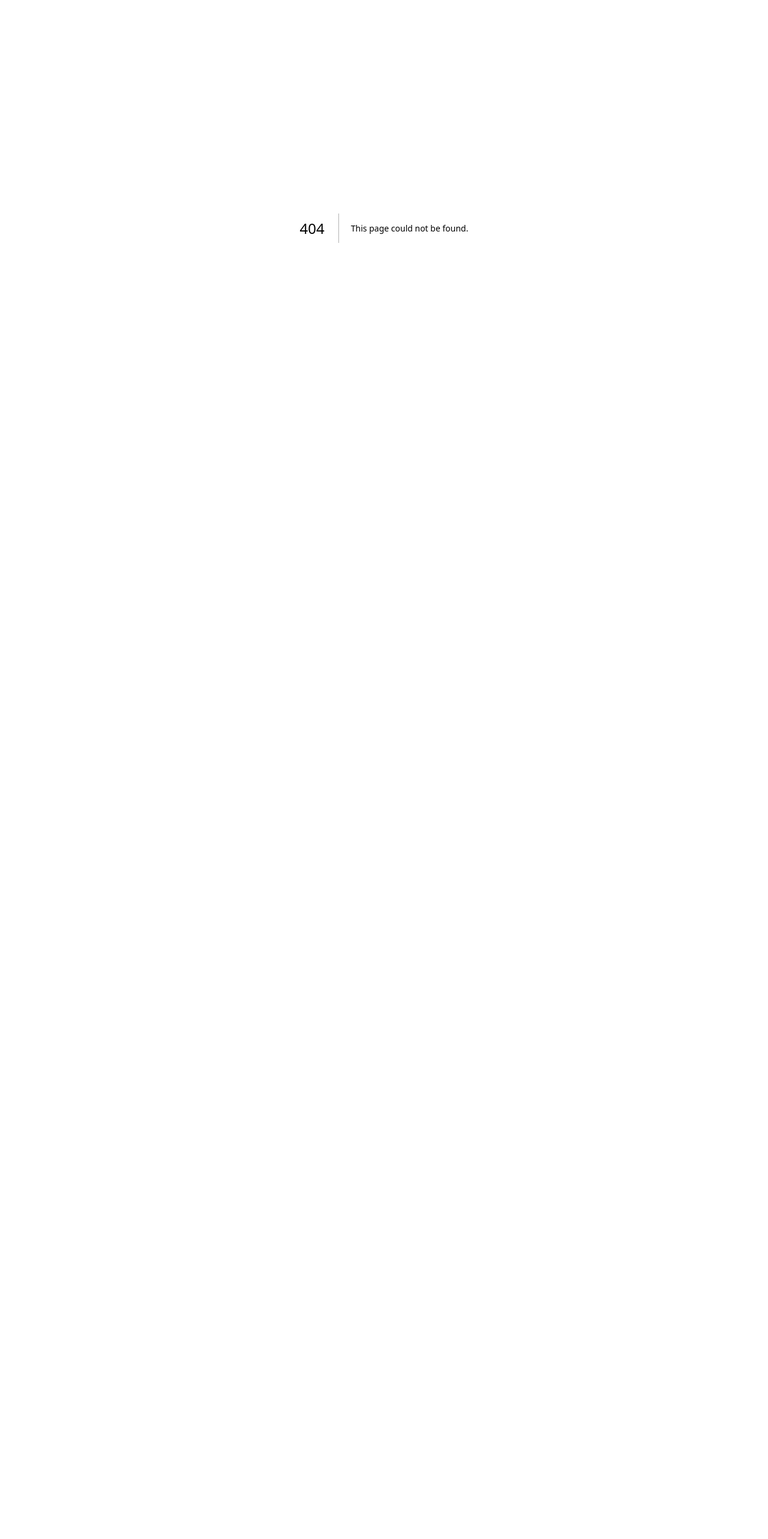
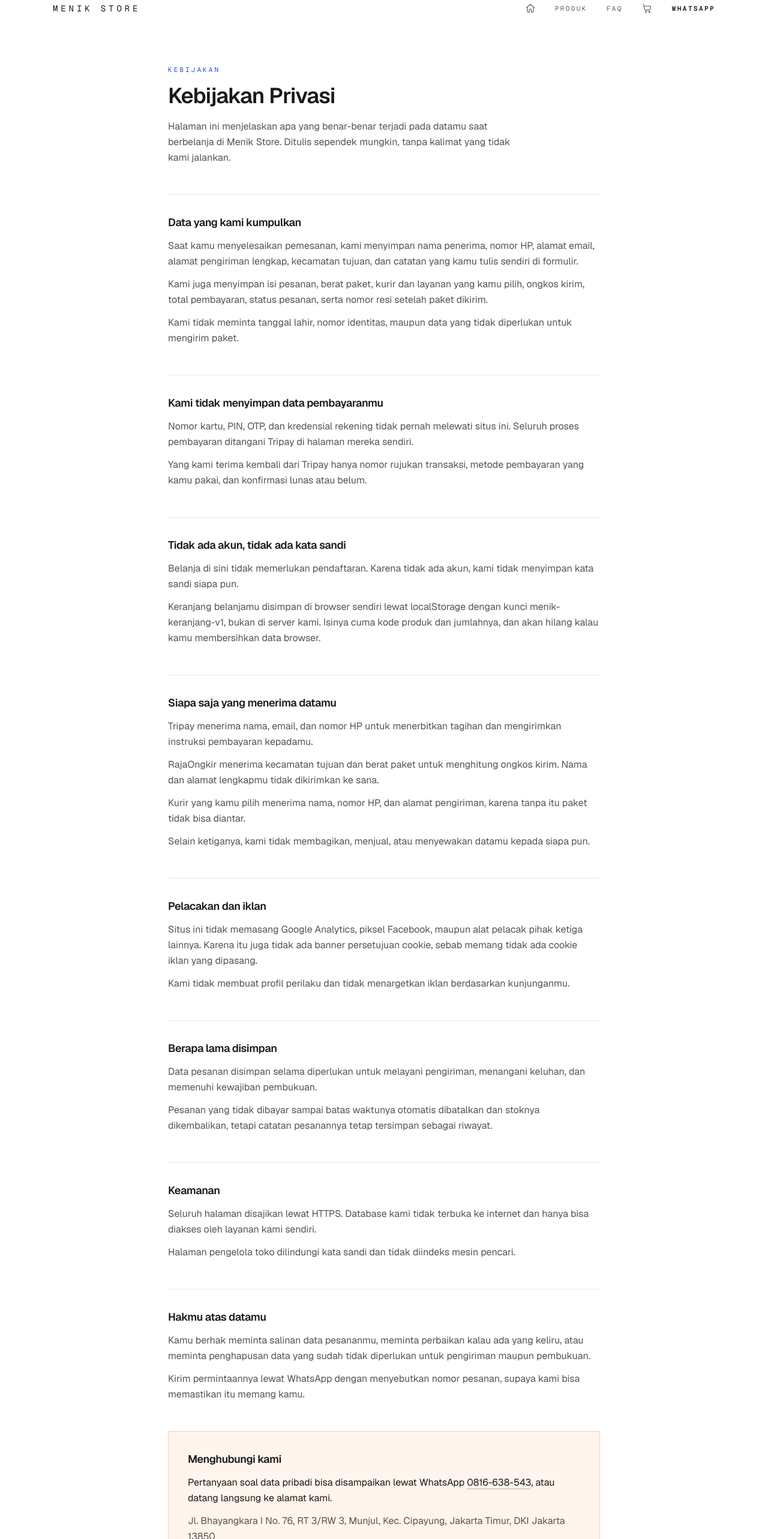
Before and after one commit to winterheatherica/ecommerce, a Next.js app in the folder frontend/: page /privasi in a window 1280 px wide. Before the commit this address had no page. Shown: the part 20-2586 px from the top of the page at 60% size. Before the commit the page ends 800 px from the top, so only its background shows below. Built offline with nearby package versions, Linux system fonts and the light colour scheme.

Commit message:
add privacy policy and rebuild the pest grid around product photos

```diff
--- a/frontend/app/(toko)/page.tsx
+++ b/frontend/app/(toko)/page.tsx
@@ -3,6 +3,7 @@ import Image from "next/image";
 import ProblemPicker from "@/app/components/problem-picker";
 import FeaturedProducts from "@/app/components/featured-products";
 import JsonLd from "@/app/components/json-ld";
+import { ambilSemuaProduk } from "@/app/lib/api";
 import { NAMA_SITUS, RINGKASAN, metaHalaman, skemaToko } from "@/app/lib/seo";
 
 export function generateMetadata(): Metadata {
@@ -14,7 +15,9 @@ export function generateMetadata(): Metadata {
   });
 }
 
-export default function Home() {
+export default async function Home() {
+  const produk = await ambilSemuaProduk();
+
   return (
     <>
       <JsonLd data={skemaToko()} />
@@ -72,8 +75,8 @@ export default function Home() {
         <div className="pointer-events-none absolute inset-x-0 bottom-0 z-20 h-48 bg-linear-to-t from-accent-950/60 via-accent-900/20 to-transparent" />
       </section>
 
-      <ProblemPicker />
-      <FeaturedProducts />
+      <ProblemPicker produk={produk} />
+      <FeaturedProducts produk={produk} />
     </>
   );
 }
--- /dev/null
+++ b/frontend/app/(toko)/privasi/page.tsx
@@ -0,0 +1,123 @@
+import type { Metadata } from "next";
+
+import { KONTAK, WA_URL } from "@/app/data/kontak";
+import { metaHalaman } from "@/app/lib/seo";
+
+export const metadata: Metadata = metaHalaman({
+  judul: "Kebijakan Privasi",
+  ringkasan:
+    "Data apa saja yang Menik Store kumpulkan saat kamu berbelanja, untuk apa dipakai, siapa saja yang menerimanya, dan berapa lama disimpan.",
+  path: "/privasi",
+});
+
+const bagian = [
+  {
+    judul: "Data yang kami kumpulkan",
+    isi: [
+      "Saat kamu menyelesaikan pemesanan, kami menyimpan nama penerima, nomor HP, alamat email, alamat pengiriman lengkap, kecamatan tujuan, dan catatan yang kamu tulis sendiri di formulir.",
+      "Kami juga menyimpan isi pesanan, berat paket, kurir dan layanan yang kamu pilih, ongkos kirim, total pembayaran, status pesanan, serta nomor resi setelah paket dikirim.",
+      "Kami tidak meminta tanggal lahir, nomor identitas, maupun data yang tidak diperlukan untuk mengirim paket.",
+    ],
+  },
+  {
+    judul: "Kami tidak menyimpan data pembayaranmu",
+    isi: [
+      "Nomor kartu, PIN, OTP, dan kredensial rekening tidak pernah melewati situs ini. Seluruh proses pembayaran ditangani Tripay di halaman mereka sendiri.",
+      "Yang kami terima kembali dari Tripay hanya nomor rujukan transaksi, metode pembayaran yang kamu pakai, dan konfirmasi lunas atau belum.",
+    ],
+  },
+  {
+    judul: "Tidak ada akun, tidak ada kata sandi",
+    isi: [
+      "Belanja di sini tidak memerlukan pendaftaran. Karena tidak ada akun, kami tidak menyimpan kata sandi siapa pun.",
+      "Keranjang belanjamu disimpan di browser sendiri lewat localStorage dengan kunci menik-keranjang-v1, bukan di server kami. Isinya cuma kode produk dan jumlahnya, dan akan hilang kalau kamu membersihkan data browser.",
+    ],
+  },
+  {
+    judul: "Siapa saja yang menerima datamu",
+    isi: [
+      "Tripay menerima nama, email, dan nomor HP untuk menerbitkan tagihan dan mengirimkan instruksi pembayaran kepadamu.",
+      "RajaOngkir menerima kecamatan tujuan dan berat paket untuk menghitung ongkos kirim. Nama dan alamat lengkapmu tidak dikirimkan ke sana.",
+      "Kurir yang kamu pilih menerima nama, nomor HP, dan alamat pengiriman, karena tanpa itu paket tidak bisa diantar.",
+      "Selain ketiganya, kami tidak membagikan, menjual, atau menyewakan datamu kepada siapa pun.",
+    ],
+  },
+  {
+    judul: "Pelacakan dan iklan",
+    isi: [
+      "Situs ini tidak memasang Google Analytics, piksel Facebook, maupun alat pelacak pihak ketiga lainnya. Karena itu juga tidak ada banner persetujuan cookie, sebab memang tidak ada cookie iklan yang dipasang.",
+      "Kami tidak membuat profil perilaku dan tidak menargetkan iklan berdasarkan kunjunganmu.",
+    ],
+  },
+  {
+    judul: "Berapa lama disimpan",
+    isi: [
+      "Data pesanan disimpan selama diperlukan untuk melayani pengiriman, menangani keluhan, dan memenuhi kewajiban pembukuan.",
+      "Pesanan yang tidak dibayar sampai batas waktunya otomatis dibatalkan dan stoknya dikembalikan, tetapi catatan pesanannya tetap tersimpan sebagai riwayat.",
+    ],
+  },
+  {
+    judul: "Keamanan",
+    isi: [
+      "Seluruh halaman disajikan lewat HTTPS. Database kami tidak terbuka ke internet dan hanya bisa diakses oleh layanan kami sendiri.",
+      "Halaman pengelola toko dilindungi kata sandi dan tidak diindeks mesin pencari.",
+    ],
+  },
+  {
+    judul: "Hakmu atas datamu",
+    isi: [
+      "Kamu berhak meminta salinan data pesananmu, meminta perbaikan kalau ada yang keliru, atau meminta penghapusan data yang sudah tidak diperlukan untuk pengiriman maupun pembukuan.",
+      "Kirim permintaannya lewat WhatsApp dengan menyebutkan nomor pesanan, supaya kami bisa memastikan itu memang kamu.",
+    ],
+  },
+];
+
+export default function PrivasiPage() {
+  return (
+    <section className="mx-auto w-full max-w-3xl px-6 pt-32 pb-24">
+      <p className="font-mono text-[11px] tracking-[0.28em] text-accent-600 uppercase">
+        Kebijakan
+      </p>
+      <h1 className="mt-3 text-3xl leading-tight font-semibold tracking-tight text-ink sm:text-4xl">
+        Kebijakan Privasi
+      </h1>
+      <p className="mt-4 max-w-xl leading-relaxed text-stone-600">
+        Halaman ini menjelaskan apa yang benar-benar terjadi pada datamu saat
+        berbelanja di Menik Store. Ditulis sependek mungkin, tanpa kalimat yang
+        tidak kami jalankan.
+      </p>
+
+      {bagian.map((b) => (
+        <div key={b.judul} className="mt-12 border-t border-ink/10 pt-8">
+          <h2 className="text-lg font-semibold tracking-tight text-ink">
+            {b.judul}
+          </h2>
+          {b.isi.map((p) => (
+            <p key={p} className="mt-3 leading-relaxed text-stone-600">
+              {p}
+            </p>
+          ))}
+        </div>
+      ))}
+
+      <div className="mt-12 border border-brand-200 bg-brand-50 px-8 py-8">
+        <h2 className="text-lg font-semibold tracking-tight text-ink">
+          Menghubungi kami
+        </h2>
+        <p className="mt-3 leading-relaxed text-ink">
+          Pertanyaan soal data pribadi bisa disampaikan lewat WhatsApp{" "}
+          <a
+            href={WA_URL}
+            className="border-b border-ink/30 transition-colors hover:border-brand-600 hover:text-brand-600"
+          >
+            {KONTAK.waTampil}
+          </a>
+          , atau datang langsung ke alamat kami.
+        </p>
+        <p className="mt-3 leading-relaxed text-stone-600">
+          {KONTAK.alamatSatuBaris}
+        </p>
+      </div>
+    </section>
+  );
+}
--- a/frontend/app/components/featured-products.tsx
+++ b/frontend/app/components/featured-products.tsx
@@ -1,9 +1,9 @@
 import ProductCard from "./product-card";
 import Link from "next/link";
-import { ambilProduk } from "@/app/lib/api";
+import type { Produk } from "@/app/data/produk";
 
-export default async function FeaturedProducts() {
-  const unggulan = await ambilProduk({ unggulan: true, limit: 6 });
+export default function FeaturedProducts({ produk }: { produk: Produk[] }) {
+  const unggulan = produk.filter((p) => p.unggulan).slice(0, 6);
 
   if (unggulan.length === 0) return null;
 
--- a/frontend/app/components/problem-picker.tsx
+++ b/frontend/app/components/problem-picker.tsx
@@ -1,18 +1,22 @@
+import Image from "next/image";
 import Link from "next/link";
-const masalah = [
-  { nomor: "01", nama: "Kucing", keluhan: "Berak di teras & motor", slug: "kucing" },
-  { nomor: "02", nama: "Tikus", keluhan: "Gerogoti kabel, bau plafon", slug: "tikus" },
-  { nomor: "03", nama: "Kecoa", keluhan: "Muncul malam di dapur", slug: "kecoa" },
-  { nomor: "04", nama: "Cicak", keluhan: "Kotoran di dinding", slug: "cicak" },
-  { nomor: "05", nama: "Nyamuk", keluhan: "Gigitan malam di kamar", slug: "nyamuk" },
-  { nomor: "06", nama: "Semut", keluhan: "Antri di lemari makanan", slug: "semut" },
-  { nomor: "07", nama: "Lalat", keluhan: "Kerumunan dekat tempat sampah", slug: "lalat" },
-  { nomor: "08", nama: "Ular", keluhan: "Masuk lewat kebun & selokan", slug: "ular" },
-  { nomor: "09", nama: "Musang", keluhan: "Berisik di plafon malam hari", slug: "musang" },
-  { nomor: "10", nama: "Laba-laba", keluhan: "Sarang di sudut plafon", slug: "laba-laba" },
-  { nomor: "11", nama: "Rayap", keluhan: "Kusen dan perabot kayu", slug: "rayap" },
-  { nomor: "12", nama: "Siput", keluhan: "Merusak tanaman di kebun", slug: "siput" },
-  { nomor: "13", nama: "Kutu kasur", keluhan: "Gatal di kasur dan sofa", slug: "kutu-kasur" },
+
+import { type Kategori, type Produk } from "../data/produk";
+
+const masalah: { nama: string; keluhan: string; slug: Kategori }[] = [
+  { nama: "Kucing", keluhan: "Berak di teras & motor", slug: "kucing" },
+  { nama: "Tikus", keluhan: "Gerogoti kabel, bau plafon", slug: "tikus" },
+  { nama: "Kecoa", keluhan: "Muncul malam di dapur", slug: "kecoa" },
+  { nama: "Cicak", keluhan: "Kotoran di dinding", slug: "cicak" },
+  { nama: "Nyamuk", keluhan: "Gigitan malam di kamar", slug: "nyamuk" },
+  { nama: "Semut", keluhan: "Antri di lemari makanan", slug: "semut" },
+  { nama: "Lalat", keluhan: "Kerumunan dekat tempat sampah", slug: "lalat" },
+  { nama: "Ular", keluhan: "Masuk lewat kebun & selokan", slug: "ular" },
+  { nama: "Musang", keluhan: "Berisik di plafon malam hari", slug: "musang" },
+  { nama: "Laba-laba", keluhan: "Sarang di sudut plafon", slug: "laba-laba" },
+  { nama: "Rayap", keluhan: "Kusen dan perabot kayu", slug: "rayap" },
+  { nama: "Siput", keluhan: "Merusak tanaman di kebun", slug: "siput" },
+  { nama: "Kutu kasur", keluhan: "Gatal di kasur dan sofa", slug: "kutu-kasur" },
 ];
 
 const lainnya = [
@@ -21,7 +25,17 @@ const lainnya = [
   { label: "Paket hemat", href: "/produk?grup=paket" },
 ];
 
-export default function ProblemPicker() {
+function wajah(produk: Produk[], kategori: Kategori): Produk | undefined {
+  const sekategori = produk.filter((p) => p.kategori === kategori);
+
+  return (
+    [...sekategori]
+      .filter((p) => p.gambar)
+      .sort((a, b) => b.terjualPerBulan - a.terjualPerBulan)[0] ?? sekategori[0]
+  );
+}
+
+export default function ProblemPicker({ produk }: { produk: Produk[] }) {
   return (
     <section id="produk" className="mx-auto w-full max-w-6xl px-6 py-24">
       <p className="font-mono text-[11px] tracking-[0.28em] text-accent-600 uppercase">
@@ -32,26 +46,63 @@ export default function ProblemPicker() {
       </h2>
 
       <div className="mt-12 grid grid-cols-2 gap-4 md:grid-cols-3 lg:grid-cols-5">
-        {masalah.map((m) => (
+        {masalah.map((m) => {
+          const contoh = wajah(produk, m.slug);
+          const jumlah = produk.filter((p) => p.kategori === m.slug).length;
+
+          return (
             <Link
               key={m.slug}
               href={`/produk?kategori=${m.slug}`}
-            className="group flex flex-col border border-ink/12 p-6 transition-colors hover:border-brand-500 hover:bg-brand-50"
+              className="group flex flex-col border border-ink/12 transition-colors hover:border-brand-500"
             >
-            <span className="font-mono text-[11px] tracking-[0.2em] text-accent-600">
-              {m.nomor}
-            </span>
-            <span className="mt-12 text-xl font-semibold tracking-tight text-ink">
+              <div className="relative aspect-square overflow-hidden bg-brand-50">
+                {contoh?.gambar ? (
+                  <Image
+                    src={contoh.gambar}
+                    alt=""
+                    fill
+                    sizes="(max-width: 768px) 50vw, (max-width: 1024px) 33vw, 20vw"
+                    className="object-cover transition-transform duration-500 group-hover:scale-105"
+                  />
+                ) : (
+                  <span className="absolute inset-0 flex items-center justify-center font-mono text-[10px] tracking-[0.2em] text-brand-300 uppercase">
                     {m.nama}
                   </span>
-            <span className="mt-2 text-sm leading-relaxed text-stone-500">
+                )}
+              </div>
+
+              <div className="flex flex-1 flex-col p-4">
+                <span className="text-base font-semibold tracking-tight text-ink transition-colors group-hover:text-brand-600">
+                  {m.nama}
+                </span>
+                <span className="mt-1 text-xs leading-relaxed text-stone-500">
                   {m.keluhan}
                 </span>
-            <span className="mt-6 font-mono text-sm text-stone-400 transition-colors group-hover:text-brand-600">
+                {jumlah > 0 && (
+                  <span className="mt-3 font-mono text-[10px] tracking-[0.16em] text-stone-400 uppercase">
+                    {jumlah} produk
+                  </span>
+                )}
+              </div>
+            </Link>
+          );
+        })}
+
+        <Link
+          href="/produk?grup=hama"
+          className="group flex flex-col items-start justify-center border border-dashed border-ink/20 p-5 transition-colors hover:border-brand-500 hover:bg-brand-50"
+        >
+          <span className="text-base font-semibold tracking-tight text-ink transition-colors group-hover:text-brand-600">
+            Lihat semua
+          </span>
+          <span className="mt-1 text-xs leading-relaxed text-stone-500">
+            Seluruh pengusir hama dalam satu halaman
+          </span>
+          <span className="mt-3 font-mono text-sm text-stone-400 transition-colors group-hover:text-brand-600">
             &rarr;
           </span>
         </Link>
-        ))}
       </div>
 
       <div className="mt-12 border-t border-ink/10 pt-8">
--- a/frontend/app/components/site-footer.tsx
+++ b/frontend/app/components/site-footer.tsx
@@ -159,7 +159,13 @@ export default function SiteFooter() {
         <div className="border-t border-white/10">
           <div className="mx-auto flex max-w-6xl flex-col gap-6 px-6 py-8 sm:flex-row sm:items-center sm:justify-between">
             <p className="font-mono text-[11px] tracking-[0.18em] text-white/40 uppercase">
-              &copy; 2026 Menik Store &middot; Kebijakan Privasi &middot; Syarat &amp; Ketentuan
+              &copy; 2026 Menik Store &middot;{" "}
+              <Link
+                href="/privasi"
+                className="transition-colors hover:text-white"
+              >
+                Kebijakan Privasi
+              </Link>
             </p>
             <ul className="flex flex-wrap gap-2">
               {pembayaran.map((p) => (
--- a/frontend/app/sitemap.ts
+++ b/frontend/app/sitemap.ts
@@ -9,6 +9,7 @@ const STATIS: { path: string; prioritas: number }[] = [
   { path: "/produk", prioritas: 0.9 },
   { path: "/faq", prioritas: 0.6 },
   { path: "/order", prioritas: 0.3 },
+  { path: "/privasi", prioritas: 0.2 },
 ];
 
 export default async function sitemap(): Promise<MetadataRoute.Sitemap> {
```
Lines whose indentation alone changed are shown as unchanged.
